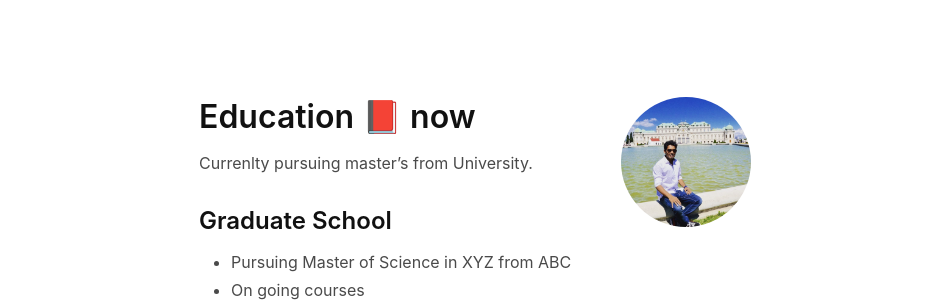
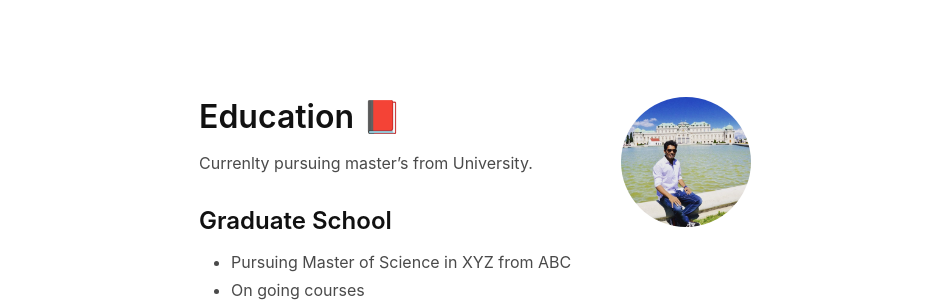
Before and after one commit to ishank4/ishank4.github.io, a Jekyll site: the page built from donate.md, in a window 1280 px wide. Shown: the part 164-466 px from the top of the page, without its empty margins (165-1103 px from the left). Built offline with Jekyll 4.4.1, drawn with Linux system fonts in a browser that asks for light colours.

Commit message:
Update donate.md

```diff
--- a/donate.md
+++ b/donate.md
@@ -23,7 +23,7 @@ title: Education
 
 <img id="self-photo" src="/ishan.jpg" align="right">
 
-# Education 📕  now
+# Education 📕
 Currenlty pursuing master's from University.
 
 
```
